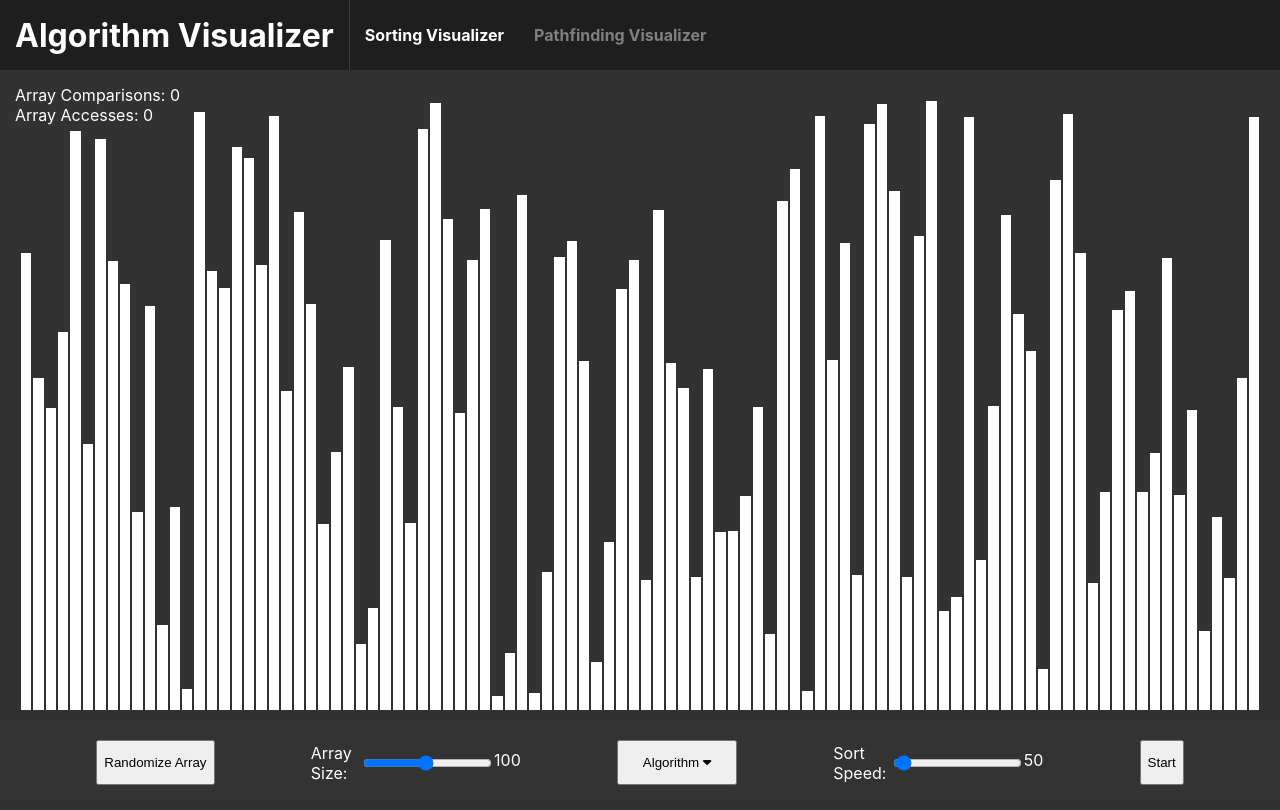
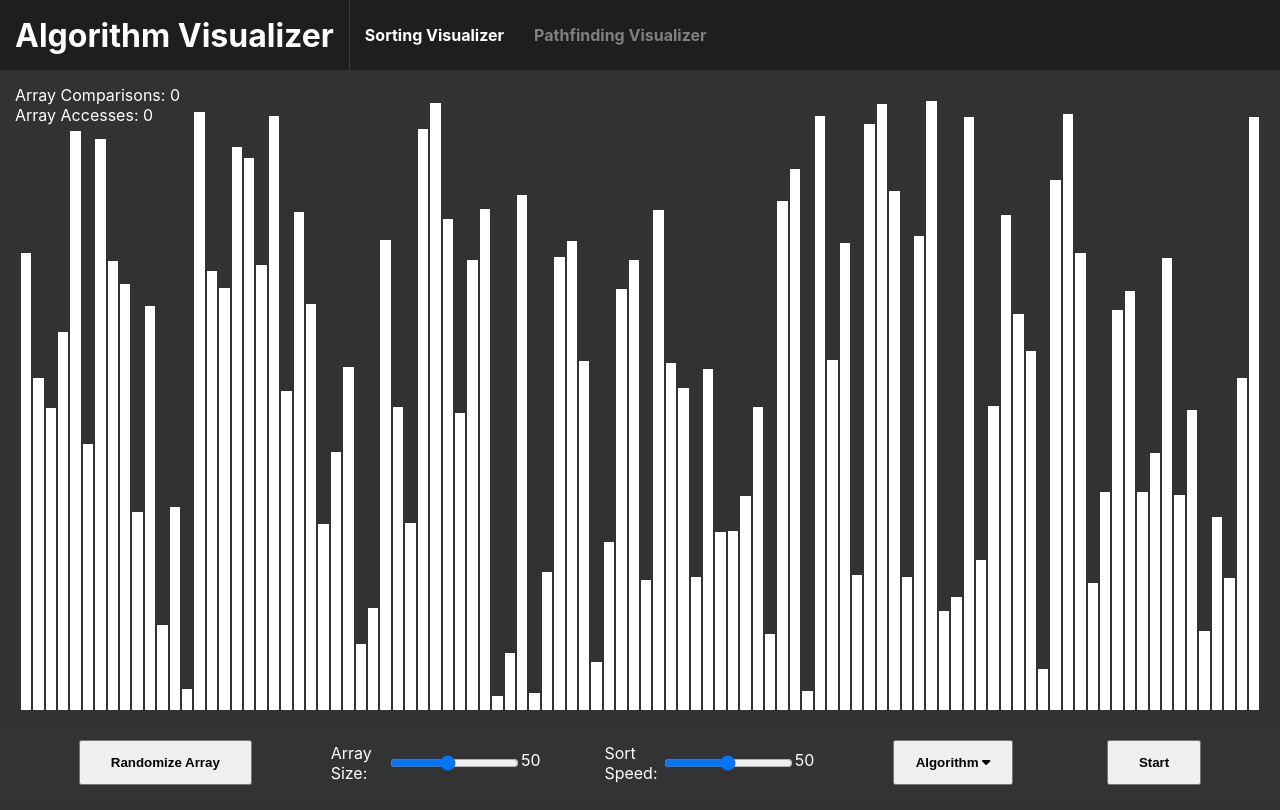
Before and after one commit to derek-le1105/algorithm-visualizers, a React (Create React App) app: page /#/sorting-visualizer in a window 1280 px wide. Built offline with nearby package versions, Linux system fonts and the light colour scheme.

Commit message:
Fix change array size keeping green bars

```diff
--- a/src/components/Sorting/SortingParameters/AlgorithmDropDown/AlgorithmDropDown.js
+++ b/src/components/Sorting/SortingParameters/AlgorithmDropDown/AlgorithmDropDown.js
@@ -1,7 +1,7 @@
-import { useState } from 'react';
-import './AlgorithmDropDown.css';
-import { FontAwesomeIcon } from '@fortawesome/react-fontawesome';
-import { faCaretUp } from '@fortawesome/free-solid-svg-icons';
+import { useState } from "react";
+import "./AlgorithmDropDown.css";
+import { FontAwesomeIcon } from "@fortawesome/react-fontawesome";
+import { faCaretUp } from "@fortawesome/free-solid-svg-icons";
 
 const AlgorithmDropDown = ({ algorithm, setAlgorithm }) => {
   const [menuOpen, setMenuOpen] = useState(false);
@@ -11,19 +11,19 @@ const AlgorithmDropDown = ({ algorithm, setAlgorithm }) => {
   };
 
   return (
-    <div className="dropdown" style={{ margin: '15px' }}>
+    <div className="dropdown" style={{ margin: "15px" }}>
       <button
         onClick={handleMenuOpen}
-        style={{ height: `100%`, minWidth: '120px' }}
+        style={{ height: `100%`, minWidth: "120px" }}
       >
-        <span>{algorithm} </span>
+        <span style={{ fontWeight: "bold" }}>{algorithm} </span>
         {
           //got rotate transition from here
           //https://stackoverflow.com/questions/69656883/i-want-the-arrow-icon-to-flip-up-and-down-every-time-the-state-changes-and-i-wan
           <FontAwesomeIcon
             icon={faCaretUp}
             style={{
-              transition: 'all 0.5s ease',
+              transition: "all 0.5s ease",
               transform: `rotate(${menuOpen ? 0 : `0.5turn`})`,
             }}
           ></FontAwesomeIcon>
@@ -34,7 +34,7 @@ const AlgorithmDropDown = ({ algorithm, setAlgorithm }) => {
           <li className="menu-item">
             <button
               onClick={() => {
-                setAlgorithm('Bubble Sort');
+                setAlgorithm("Bubble Sort");
                 setMenuOpen(!menuOpen);
               }}
             >
@@ -44,7 +44,7 @@ const AlgorithmDropDown = ({ algorithm, setAlgorithm }) => {
           <li className="menu-item">
             <button
               onClick={() => {
-                setAlgorithm('Merge Sort');
+                setAlgorithm("Merge Sort");
                 setMenuOpen(!menuOpen);
               }}
             >
@@ -54,7 +54,7 @@ const AlgorithmDropDown = ({ algorithm, setAlgorithm }) => {
           <li className="menu-item">
             <button
               onClick={() => {
-                setAlgorithm('Selection Sort');
+                setAlgorithm("Selection Sort");
                 setMenuOpen(!menuOpen);
               }}
             >
@@ -64,7 +64,7 @@ const AlgorithmDropDown = ({ algorithm, setAlgorithm }) => {
           <li className="menu-item">
             <button
               onClick={() => {
-                setAlgorithm('Quick Sort');
+                setAlgorithm("Quick Sort");
                 setMenuOpen(!menuOpen);
               }}
             >
@@ -74,7 +74,7 @@ const AlgorithmDropDown = ({ algorithm, setAlgorithm }) => {
           <li className="menu-item">
             <button
               onClick={() => {
-                setAlgorithm('Bogo Sort');
+                setAlgorithm("Bogo Sort");
                 setMenuOpen(!menuOpen);
               }}
             >
@@ -84,7 +84,7 @@ const AlgorithmDropDown = ({ algorithm, setAlgorithm }) => {
           <li className="menu-item">
             <button
               onClick={() => {
-                setAlgorithm('Cocktail Sort');
+                setAlgorithm("Cocktail Sort");
                 setMenuOpen(!menuOpen);
               }}
             >
@@ -94,7 +94,7 @@ const AlgorithmDropDown = ({ algorithm, setAlgorithm }) => {
           <li className="menu-item">
             <button
               onClick={() => {
-                setAlgorithm('Insertion Sort');
+                setAlgorithm("Insertion Sort");
                 setMenuOpen(!menuOpen);
               }}
             >
--- a/src/components/Sorting/SortingParameters/SettingBar/Button.js
+++ b/src/components/Sorting/SortingParameters/SettingBar/Button.js
@@ -1,3 +1,5 @@
+import { FontAwesomeIcon } from "@fortawesome/react-fontawesome";
+
 const Button = (props) => {
   const taskClick = () => {
     props.task();
@@ -7,7 +9,10 @@ const Button = (props) => {
 
   return (
     <>
-      <button onClick={taskClick} style={{ margin: '15px' }}>
+      <button
+        onClick={taskClick}
+        style={{ margin: "15px", padding: "0 30px", fontWeight: "bold" }}
+      >
         {props.title}
       </button>
     </>
--- a/src/components/Sorting/SortingParameters/SettingBar/SettingBar.js
+++ b/src/components/Sorting/SortingParameters/SettingBar/SettingBar.js
@@ -1,10 +1,9 @@
-import { useState } from 'react';
-import { FontAwesomeIcon } from '@fortawesome/react-fontawesome';
-import { faPlay, faPause } from '@fortawesome/free-solid-svg-icons';
-import './SettingBar.css';
-import AlgorithmDropDown from '../AlgorithmDropDown/AlgorithmDropDown';
-import Slider from './Slider';
-import Button from './Button';
+import { useState } from "react";
+import { faPlay, faPause } from "@fortawesome/free-solid-svg-icons";
+import "./SettingBar.css";
+import AlgorithmDropDown from "../AlgorithmDropDown/AlgorithmDropDown";
+import Slider from "./Slider";
+import Button from "./Button";
 
 const SettingBar = ({
   isRunning,
@@ -19,7 +18,7 @@ const SettingBar = ({
 }) => {
   return (
     <>
-      <div className="setting-bar" style={{ maxWidth: '100%' }}>
+      <div className="setting-bar" style={{ maxWidth: "100%" }}>
         <Button
           task={randomizeClicked}
           setArrayComparisons={setArrayComparisons}
@@ -28,31 +27,32 @@ const SettingBar = ({
         ></Button>
         <Slider
           isRunning={isRunning}
-          text={'Array Size'}
-          id={'sizeSlider'}
+          text={"Array Size"}
+          id={"sizeSlider"}
           onSlide={changeArraySize}
-          min={5}
-          max={200}
-          defaultValue={100}
+          min={10}
+          max={100}
+          defaultValue={50}
+        />
+
+        <Slider
+          isRunning={isRunning}
+          text={"Sort Speed"}
+          id={"speedSlider"}
+          onSlide={changeSortSpeed}
+          min={0}
+          max={100}
+          defaultValue={50}
         />
         <AlgorithmDropDown
           algorithm={algorithm}
           setAlgorithm={setAlgorithm}
         ></AlgorithmDropDown>
-        <Slider
-          isRunning={isRunning}
-          text={'Sort Speed'}
-          id={'speedSlider'}
-          onSlide={changeSortSpeed}
-          min={0}
-          max={2000}
-          defaultValue={50}
-        />
-
         <Button
           task={startSort}
           setArrayComparisons={setArrayComparisons}
           title="Start"
+          playLogo={faPlay}
         ></Button>
       </div>
     </>
--- a/src/components/Sorting/SortingVisualizer.js
+++ b/src/components/Sorting/SortingVisualizer.js
@@ -42,6 +42,12 @@ const Visualizer = () => {
     if (!isRunning) {
       const arrayChange = randomizeArray(value);
       setRandomArray(arrayChange);
+    }
+    let bars = document.getElementsByClassName("array-bar");
+    console.log(bars);
+    for (var i = 0; i < bars.length; i++) {
+      if (bars[i].style.backgroundColor != "white")
+        bars[i].style.backgroundColor = "white";
     }
   };
 
```
